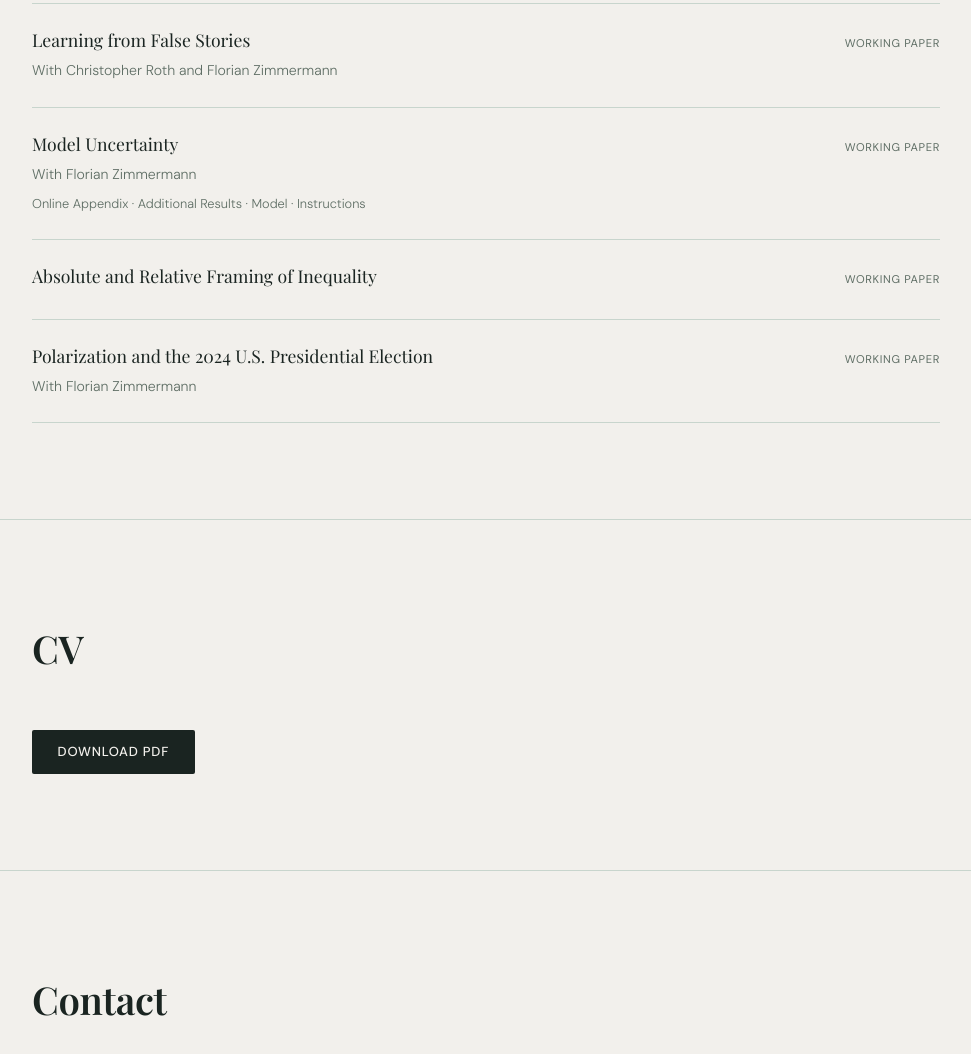
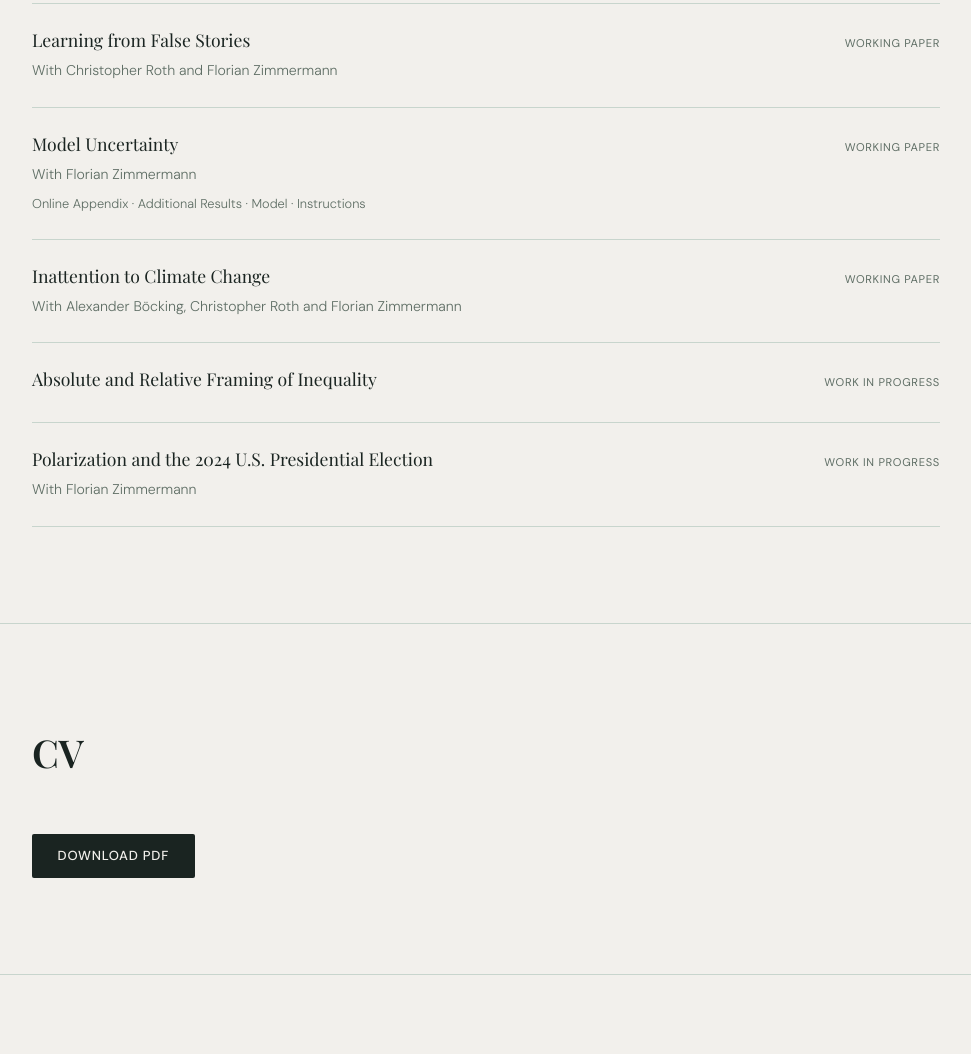
Before and after one commit to RobinMusolff/robinmusolff.github.io, a plain HTML site: page index.html in a window 1280 px wide. Shown: the part 1007-2061 px from the top of the page, without its empty margins (154-1125 px from the left). Drawn offline with nearby package versions, Linux system fonts and the light colour scheme; a web font is replaced by a local one.

Commit message:
Update paper titles and statuses in index.html

```diff
--- a/index.html
+++ b/index.html
@@ -682,16 +682,23 @@
       </div>
       <div class="paper-item">
         <div class="paper-content">
+          <h3><a href="https://drive.google.com/file/d/1_sqSKpPggrAU7KGHojSeI89WBQtu7hs4/view?usp=sharing" target="_blank">Inattention to Climate Change</a></h3>
+          <p>With <a href="https://sites.google.com/view/alexanderboecking" target="_blank">Alexander Böcking</a>, <a href="https://sites.google.com/site/chrisrotheconomics" target="_blank">Christopher Roth</a> and <a href="https://sites.google.com/site/econflorianzimmermann/" target="_blank">Florian Zimmermann</a></p>
+        </div>
+        <span class="paper-status status-wp">Working Paper</span>
+      </div>
+      <div class="paper-item">
+        <div class="paper-content">
           <h3>Absolute and Relative Framing of Inequality</h3>
         </div>
-        <span class="paper-status status-wp">Working Paper</span>
+        <span class="paper-status status-wp">Work in progress</span>
       </div>
       <div class="paper-item">
         <div class="paper-content">
           <h3>Polarization and the 2024 U.S. Presidential Election</h3>
           <p>With <a href="https://sites.google.com/site/econflorianzimmermann/" target="_blank">Florian Zimmermann</a></p>
         </div>
-        <span class="paper-status status-wp">Working Paper</span>
+        <span class="paper-status status-wp">Work in progress</span>
       </div>
 
     </div>
```
